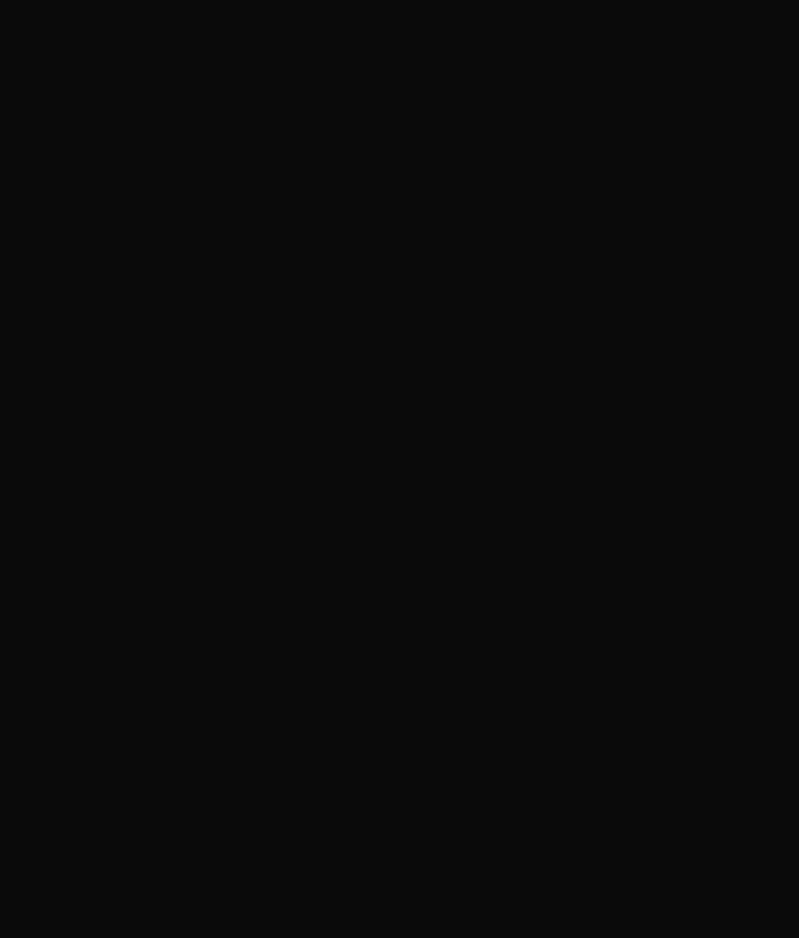
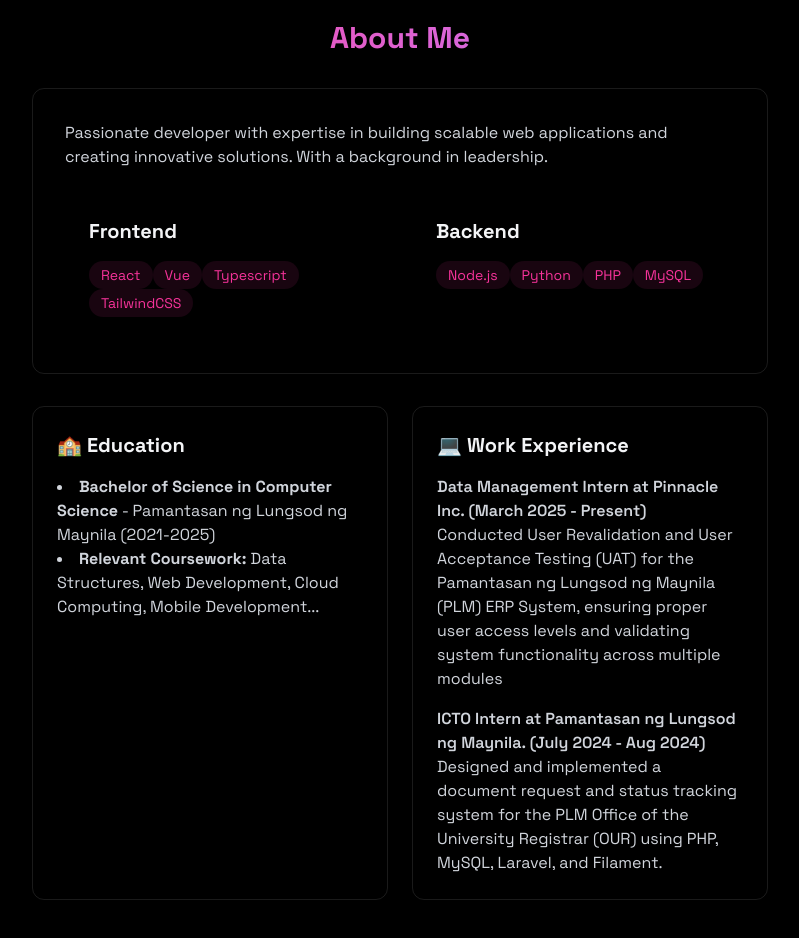
Before and after one commit to seegyulater/new-portfolio, a React (Vite) app in the folder newcy-project/: page / in a window 1280 px wide. Shown: the part 860-1798 px from the top of the page, without its empty margins (240-1039 px from the left). Before the commit the page ends 800 px from the top, so only its background shows below. Built offline with nearby package versions, Linux system fonts and the light colour scheme.

Commit message:
[feat day 3 - develop the about and section skills display]

```diff
--- a/newcy-project/src/App.jsx
+++ b/newcy-project/src/App.jsx
@@ -4,6 +4,7 @@ import { useState } from "react";
 import { Navbar } from "./components/Navbar";
 import { MobileMenu } from "./components/MobileMenu";
 import { Home } from "./components/sections/Home";
+import { About } from "./components/sections/About";
 import "./index.css";
 
 function App() {
@@ -21,6 +22,7 @@ function App() {
         <Navbar menuOpen={menuOpen} setMenuOpen={setMenuOpen}/>
         <MobileMenu menuOpen={menuOpen} setMenuOpen={setMenuOpen}/>
         <Home />
+        <About />
       </div>
     </>
   );
--- a/newcy-project/src/components/Navbar.jsx
+++ b/newcy-project/src/components/Navbar.jsx
@@ -10,7 +10,7 @@ export const Navbar = ({ menuOpen, setMenuOpen }) => {
         <div className="flex justify-between items-center h-16">
           <a href="#home" className="font-mono text-xl font-bold text-white">
             {" "}
-            markcy<span className="text-pink-500">.petras</span>{" "}
+            My <span className="text-pink-500">Portfolio</span>{" "}
           </a>
 
           <div
--- a/newcy-project/src/components/sections/About.jsx
+++ b/newcy-project/src/components/sections/About.jsx
@@ -0,0 +1,104 @@
+export const About = () => {
+  const frontendSkills = ["React", "Vue", "Typescript", "TailwindCSS"];
+  const backendSkills = ["Node.js", "Python", "PHP", "MySQL"];
+  return (
+    <section
+      id="about"
+      className="min-h-screen flex items-center justify-center py-20"
+    >
+      <div className="max-w-3xl mx-auto px-4">
+        <h2 className="text-3xl font-bold mb-8 bg-gradient-to-r from-pink-500 to-purple-400 bg-clip-text text-transparent text-center">
+          {" "}
+          About Me
+        </h2>
+
+        <div className="rounded-xl p-8 border-white/10 border hover:-translate-y-1 transition-all">
+          <p className="text-gray-300 mb-6">
+            Passionate developer with expertise in building scalable web
+            applications and creating innovative solutions. With a background in
+            leadership.
+          </p>
+
+          <div className="grid grid-cols-1 md:grid-cols-2 gap-6">
+            <div className="rounded-xl p-6 hover:-translate-y-1 transition-all">
+              <h3 className="text-xl font-bold mb-4"> Frontend </h3>
+              <div className="flex flex-wrap grap-2">
+                {frontendSkills.map((tech, key) => (
+                  <span
+                    key={key}
+                    className="bg-pink-500/10 text-pink-500 py-1 px-3 rounded-full text-sm hover:bg-pink-500/20
+                               hover:shadow-[0_2px_8px_rgba(245, 40, 145, 0.2)] transition
+                   "
+                  >
+                    {tech}
+                  </span>
+                ))}
+              </div>
+            </div>
+
+            <div className="rounded-xl p-6 hover:-translate-y-1 transition-all">
+              <h3 className="text-xl font-bold mb-4"> Backend </h3>
+              <div className="flex flex-wrap grap-2">
+                {backendSkills.map((tech, key) => (
+                  <span
+                    key={key}
+                    className="bg-pink-500/10 text-pink-500 py-1 px-3 rounded-full text-sm hover:bg-pink-500/20
+                               hover:shadow-[0_2px_8px_rgba(245, 40, 145, 0.2)] transition
+                   "
+                  >
+                    {tech}
+                  </span>
+                ))}
+              </div>
+            </div>
+          </div>
+        </div>
+
+        <div className="grid grid-cols-1 md:grid-cols-2 gap-6 mt-8">
+          <div className="p-6 rounded-xl border-white/10 border hover:-translate-y-1 transition-all">
+            <h3 className="text-xl font-bold mb-4">🏫 Education </h3>
+            <ul className="list-disc list-inside text-gray-300 space-y ">
+              <li>
+                <strong> Bachelor of Science in Computer Science</strong> -
+                Pamantasan ng Lungsod ng Maynila (2021-2025)
+              </li>
+              <li>
+                <strong> Relevant Coursework: </strong> Data Structures, Web
+                Development, Cloud Computing, Mobile Development...
+              </li>
+            </ul>
+          </div>
+          <div className="p-6 rounded-xl border-white/10 border hover:-translate-y-1 transition-all">
+            <h3 className="text-xl font-bold mb-4">💻 Work Experience </h3>
+            <div className="space-y-4 text-gray-300">
+              <div>
+                <h4 className="font-semibold">
+                  {" "}
+                  Data Management Intern at Pinnacle Inc. (March 2025 - Present){" "}
+                </h4>
+                <p>
+                  Conducted User Revalidation and User Acceptance Testing (UAT)
+                  for the Pamantasan ng Lungsod ng Maynila (PLM) ERP System,
+                  ensuring proper user access levels and validating system
+                  functionality across multiple modules
+                </p>
+              </div>
+              <div>
+                <h4 className="font-semibold">
+                  {" "}
+                  ICTO Intern at Pamantasan ng Lungsod ng Maynila. (July 2024 -
+                  Aug 2024){" "}
+                </h4>
+                <p>
+                  Designed and implemented a document request and status
+                  tracking system for the PLM Office of the University Registrar
+                  (OUR) using PHP, MySQL, Laravel, and Filament.
+                </p>
+              </div>
+            </div>
+          </div>
+        </div>
+      </div>
+    </section>
+  );
+};
--- a/newcy-project/src/components/sections/Home.jsx
+++ b/newcy-project/src/components/sections/Home.jsx
@@ -11,8 +11,7 @@ export const Home = () => {
 
         <p className="text-gray-400 text-lg mb-8 max-w-lg mx-auto">
           Full Stack Developer and Computer Science graduate student from
-          Pamantasan ng Lungsod ng Maynila, experienced in developing responsive
-          web and system applications, with a background in leadership.
+          Pamantasan ng Lungsod ng Maynila
         </p>
 
         <div className="flex justify-center space-x-4">
```
